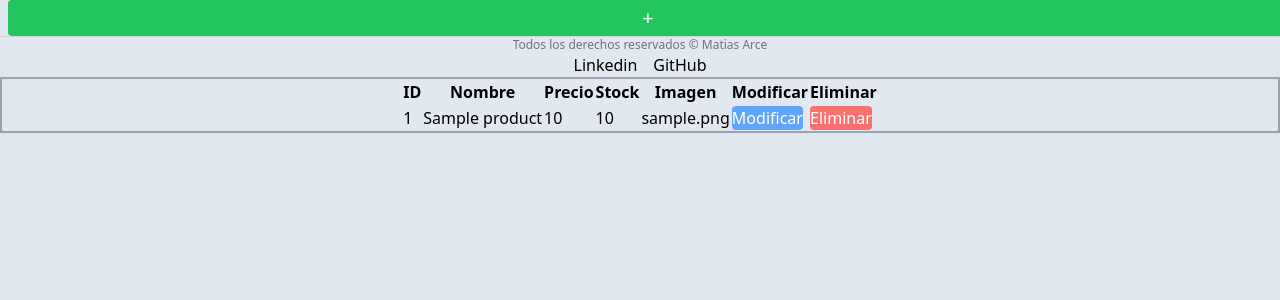
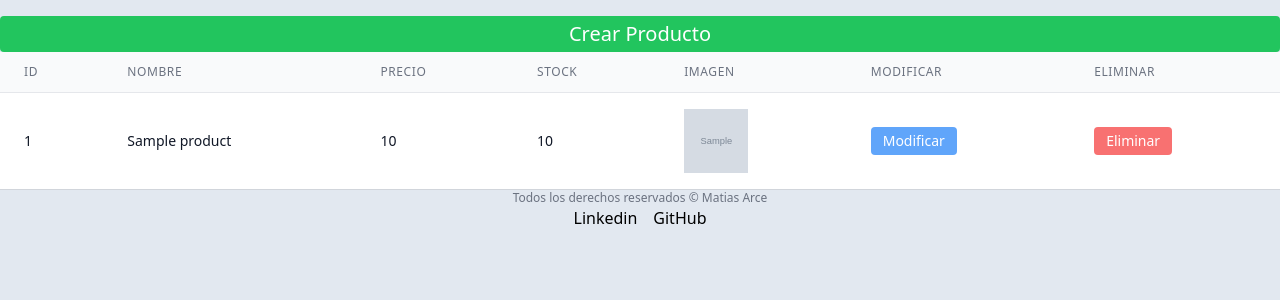
Before and after one commit to MrMaty17/proyecto-ferreteria, a PHP site: page /admin/index.php in a window 1280 px wide. Shown: the part 100-400 px from the top of the page. Run offline with PHP 8.4, Linux system fonts and the light colour scheme; tables that the repository leaves empty hold one stand-in row (values such as "Sample post"); grey boxes marked "Sample" are stand-in pictures; some libraries are stand-ins or nearby versions.

Commit message:
styles fixed index admin

```diff
--- a/admin/index.php
+++ b/admin/index.php
@@ -9,7 +9,7 @@ $result = $conexion->query($sql);
 ?>
 <main>
     <div class="flex-1">
-        <button class="px-3 py-1 w-full mx-2 rounded bg-green-500 hover:bg-green-600 cursor-pointer"><a class="text-xl text-white" href="formCreateUpdate.php">+</a></button>
+        <button class="px-3 py-1 w-full mx-auto rounded bg-green-500 hover:bg-green-600 mt-4 cursor-pointer"><a class="text-xl text-white" href="formCreateUpdate.php">Crear Producto</a></button>
     </div>
     <?php
     $create = isset($_SESSION['create']) ? $_SESSION['create'] : null;
@@ -23,32 +23,38 @@ $result = $conexion->query($sql);
     unset($_SESSION['create']);
     ?>
     <?php if ($result->num_rows > 0): ?>
-    <table class="flex justify-center items-center border-gray-400 border-2">
+        <div class="overflow-x-auto">
+            <table class="min-w-full divide-y divide-gray-200">
+                <thead class="bg-gray-50">
                     <tr>
-            <th>ID</th>
-            <th>Nombre</th>
-            <th>Precio</th>
-            <th>Stock</th>
-            <th>Imagen</th>
-            <th>Modificar</th>
-            <th>Eliminar</th>
+                        <th class="px-6 py-3 text-left text-xs font-medium text-gray-500 uppercase tracking-wider">ID</th>
+                        <th class="px-6 py-3 text-left text-xs font-medium text-gray-500 uppercase tracking-wider">Nombre</th>
+                        <th class="px-6 py-3 text-left text-xs font-medium text-gray-500 uppercase tracking-wider">Precio</th>
+                        <th class="px-6 py-3 text-left text-xs font-medium text-gray-500 uppercase tracking-wider">Stock</th>
+                        <th class="px-6 py-3 text-left text-xs font-medium text-gray-500 uppercase tracking-wider">Imagen</th>
+                        <th class="px-6 py-3 text-left text-xs font-medium text-gray-500 uppercase tracking-wider">Modificar</th>
+                        <th class="px-6 py-3 text-left text-xs font-medium text-gray-500 uppercase tracking-wider">Eliminar</th>
                     </tr>
+                </thead>
+                <tbody class="bg-white divide-y divide-gray-200">
                     <?php while ($fila = $result->fetch_assoc()) : ?>
                         <tr>
-                    <td><?= $fila['id'] ?></td>
-                    <td><?= $fila['name'] ?></td>
-                    <td><?= $fila['price'] ?></td>
-                    <td><?= $fila['stock'] ?></td>
-                    <td><?= $fila['image'] ?></td>
-                    <td><a href="formCreateUpdate.php?id=<?= $fila['id']?>"><button class="rounded bg-blue-400 hover:bg-blue-500 text-white cursor-pointer">Modificar</button></a></td>
-                    <td><button class="rounded bg-red-400 hover:bg-red-500 text-white cursor-pointer" id="delete.php?id=<?= $fila['id']?>">Eliminar</button></td>
+                            <td class="px-6 py-4 whitespace-nowrap text-sm text-gray-900"><?= $fila['id'] ?></td>
+                            <td class="px-6 py-4 whitespace-nowrap text-sm text-gray-900"><?= $fila['name'] ?></td>
+                            <td class="px-6 py-4 whitespace-nowrap text-sm text-gray-900"><?= $fila['price'] ?></td>
+                            <td class="px-6 py-4 whitespace-nowrap text-sm text-gray-900"><?= $fila['stock'] ?></td>
+                            <td class="px-6 py-4 whitespace-nowrap text-sm text-gray-900"><img src="../assets/image/<?= $fila['image'] ?>" alt="Imagen" class="w-16 h-16 object-cover"></td>
+                            <td class="px-6 py-4 whitespace-nowrap text-sm text-gray-900"><a href="formCreateUpdate.php?id=<?= $fila['id'] ?>"><button class="rounded bg-blue-400 hover:bg-blue-500 text-white px-3 py-1 cursor-pointer">Modificar</button></a></td>
+                            <td class="px-6 py-4 whitespace-nowrap text-sm text-gray-900"><button class="rounded bg-red-400 hover:bg-red-500 text-white px-3 py-1 cursor-pointer" onclick="window.location.href='delete.php?id=<?= $fila['id'] ?>'">Eliminar</button></td>
                         </tr>
                     <?php endwhile; ?>
+                </tbody>
+            </table>
+        </div>
     <?php else: ?>
         <div class="flex justify-center items-center">
             <p class="text-2xl">No hay productos</p>
         </div>
-        </table>
     <?php endif; ?>
 </main>
 <?php include_once '../layouts/footer.php'; ?>
```
Lines whose indentation alone changed are shown as unchanged.
